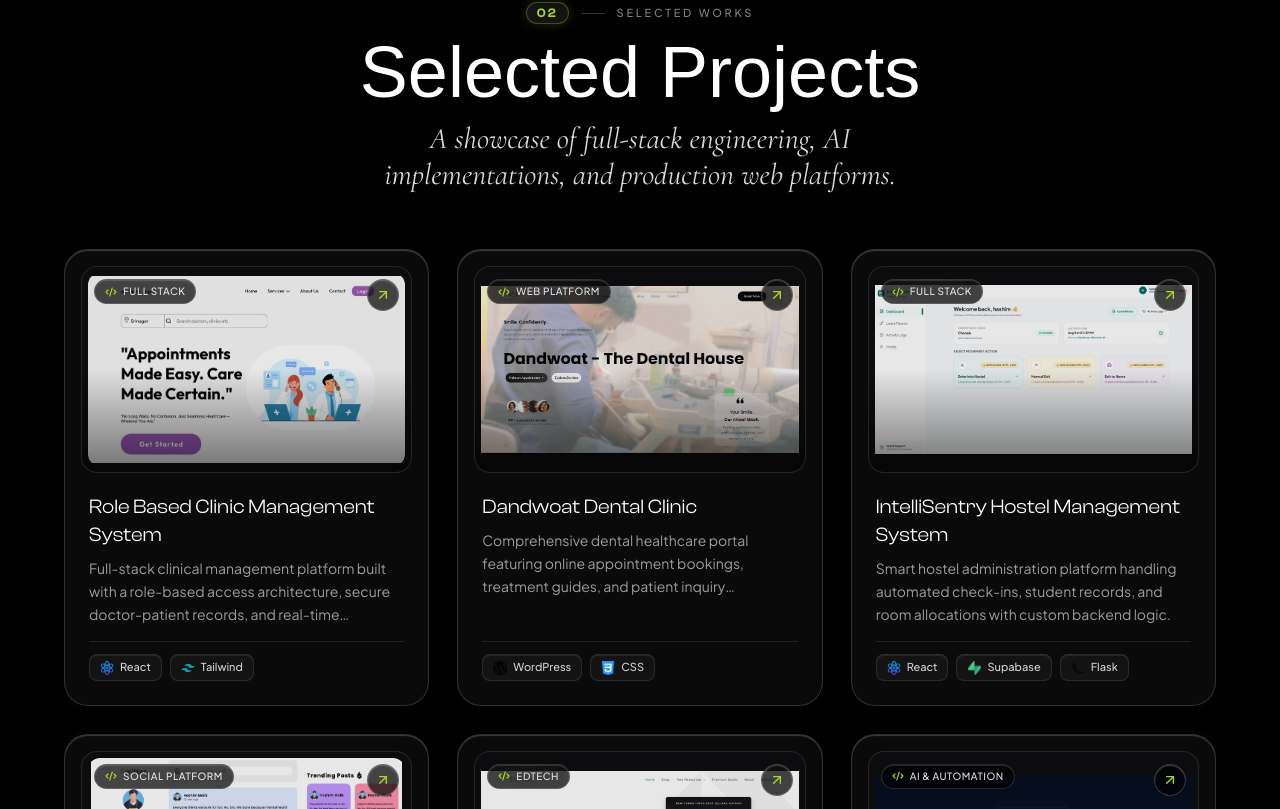
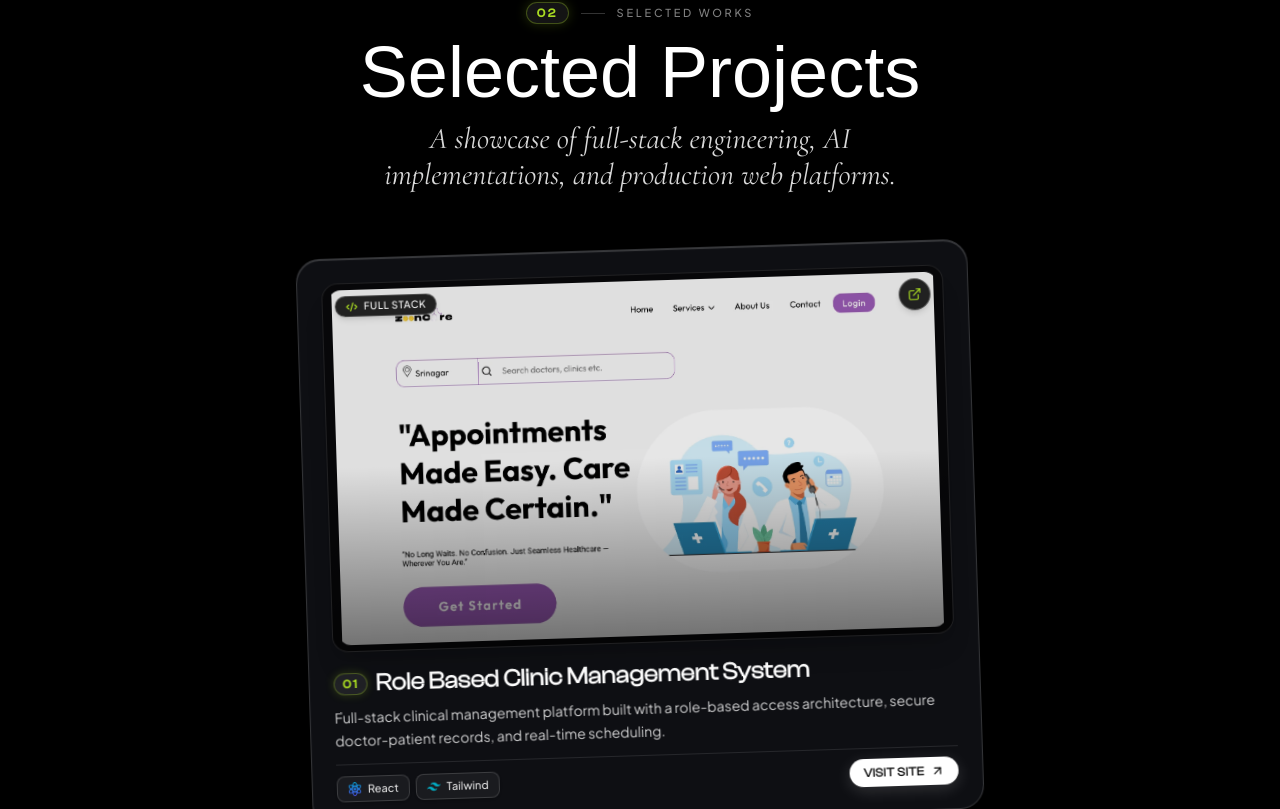
Before and after one commit to Hashimmalik46/My-Portfolio, a React (Vite) app: page / in a window 1280 px wide. Shown: the part 1991-2800 px from the top of the page. Built offline with nearby package versions, Linux system fonts and the light colour scheme; a web font is replaced by a local one.

Commit message:
design changes

```diff
--- a/src/components/Projects.jsx
+++ b/src/components/Projects.jsx
@@ -1,4 +1,5 @@
-import { ArrowUpRight, Code2 } from "lucide-react";
+import { useRef, useState } from "react";
+import { ArrowUpRight, Code2, ExternalLink } from "lucide-react";
 import { motion } from "motion/react";
 
 const projects = [
@@ -75,7 +76,7 @@ const projects = [
     link: "#",
   },
   {
-    title: "Safee School Bus Tracker",
+    title: "Safe School Bus Tracker",
     img: "/gallery/bus.webp",
     category: "Real-Time Tracking",
     short_desc:
@@ -89,11 +90,137 @@ const projects = [
   },
 ];
 
+function StackingCard({ project, index, total }) {
+  const containerRef = useRef(null);
+  const [isExpanded, setIsExpanded] = useState(false);
+
+  // Curvy organic rotation deck angles
+  const angles = [-1.8, 1.6, -1.4, 1.8, -1.5, 1.4, -1.6];
+  const angle = angles[index % angles.length];
+
+  const isLongDesc = project.short_desc && project.short_desc.length > 180;
+
+  return (
+    <div
+      ref={containerRef}
+      className="sticky top-24 sm:top-28 w-full max-w-xl sm:max-w-2xl mx-auto mb-20 sm:mb-28 md:mb-36 last:mb-0"
+      style={{
+        zIndex: index + 10,
+      }}
+    >
+      <div
+        className="group relative w-full rounded-3xl bg-[#0e0f13] hover:bg-[#121319] border border-white/15 hover:border-pAccent/40 p-4 sm:p-6 shadow-[0_20px_50px_rgba(0,0,0,0.85),inset_0_1px_1px_rgba(255,255,255,0.2)] hover:shadow-[0_30px_70px_rgba(0,0,0,0.95),0_0_30px_rgba(168,218,34,0.12)] transition-all duration-300 flex flex-col gap-4 will-change-transform origin-center hover:scale-[1.02] hover:!rotate-0"
+        style={{
+          transform: `rotate(${angle}deg)`,
+          WebkitFontSmoothing: "antialiased",
+          MozOsxFontSmoothing: "grayscale",
+        }}
+      >
+        {/* Top: Card Image Container */}
+        <a
+          href={project.link}
+          target="_blank"
+          rel="noreferrer"
+          className="relative block w-full aspect-[16/9] sm:aspect-[16/9.5] rounded-2xl overflow-hidden bg-[#070709] border border-white/10 group-hover:border-pAccent/30 p-1.5 transition-colors duration-300 shadow-xl cursor-pointer"
+        >
+          <img
+            src={project.img}
+            alt={project.title}
+            className="w-full h-full object-contain rounded-xl opacity-90 group-hover:opacity-100 group-hover:scale-[1.02] transition-transform duration-500"
+          />
+          <div className="absolute inset-0 bg-gradient-to-t from-black/50 via-transparent to-transparent pointer-events-none rounded-xl" />
+
+          {/* Top-Left: Category Tag with Code Icon */}
+          <div className="absolute top-3 left-3 flex items-center gap-1.5 px-2.5 py-0.5 rounded-full bg-black/85 border border-white/20 shadow-md">
+            <Code2 className="w-3 h-3 text-pAccent shrink-0" strokeWidth={2.2} />
+            <span className="text-[10px] font-jakarta uppercase tracking-wider text-white font-medium">
+              {project.category}
+            </span>
+          </div>
+
+          {/* Top-Right: Glassmorphic External Link Badge */}
+          <div className="absolute top-3 right-3 w-7 h-7 sm:w-8 sm:h-8 rounded-full bg-black/85 border border-white/25 flex items-center justify-center text-pAccent group-hover:bg-pAccent group-hover:text-black group-hover:border-pAccent transition-all duration-300 shadow-md">
+            <ExternalLink className="w-3.5 h-3.5 group-hover:scale-110 transition-transform" />
+          </div>
+        </a>
+
+        {/* Bottom: Card Content, Metadata, Tech Stack & CTA */}
+        <div className="flex flex-col gap-3">
+          <div className="flex flex-col gap-1.5">
+            <div className="flex items-center gap-2">
+              <span className="font-clashM text-xs px-2 py-0.5 rounded-full bg-white/[0.08] text-pAccent border border-pAccent/30 tracking-[0.15em] uppercase font-bold shadow-[0_0_10px_rgba(168,218,34,0.2)]">
+                0{index + 1}
+              </span>
+              <h3 className="font-clash text-lg sm:text-xl md:text-2xl font-semibold text-white group-hover:text-pAccent transition-colors duration-300 truncate">
+                {project.title}
+              </h3>
+            </div>
+
+            <div className="text-xs sm:text-sm text-white/80 leading-relaxed font-jakarta">
+              <span>
+                {isLongDesc && !isExpanded
+                  ? `${project.short_desc.slice(0, 170)}...`
+                  : project.short_desc}
+              </span>
+              {isLongDesc && (
+                <button
+                  type="button"
+                  onClick={(e) => {
+                    e.preventDefault();
+                    e.stopPropagation();
+                    setIsExpanded(!isExpanded);
+                  }}
+                  className="inline-block ml-1.5 font-semibold text-pAccent hover:text-white transition-colors cursor-pointer text-xs underline decoration-pAccent/50 hover:decoration-white"
+                >
+                  {isExpanded ? "Show less" : "Read more"}
+                </button>
+              )}
+            </div>
+          </div>
+
+          {/* Bottom Row: Tech Stack Pills & Visit CTA */}
+          <div className="flex flex-wrap items-center justify-between gap-3 pt-2.5 border-t border-white/10">
+            {/* Tech Stack Pills */}
+            <div className="flex flex-wrap items-center gap-1.5">
+              {project.tags.map((tag) => (
+                <div
+                  key={tag.id}
+                  className="flex items-center gap-1.5 text-[11px] font-jakarta text-white/85 bg-white/[0.05] hover:bg-white/[0.1] border border-white/15 hover:border-white/30 hover:text-white px-2.5 py-1 rounded-lg transition-colors duration-200 shadow-sm"
+                >
+                  <img
+                    src={tag.img}
+                    alt={tag.tag}
+                    className="w-3.5 h-3.5 object-contain"
+                  />
+                  <span className="font-medium">{tag.tag}</span>
+                </div>
+              ))}
+            </div>
+
+            {/* Visit Project CTA */}
+            {project.link && project.link !== "#" && (
+              <a
+                href={project.link}
+                target="_blank"
+                rel="noreferrer"
+                className="inline-flex items-center gap-1.5 px-3.5 py-1.5 rounded-full bg-white hover:bg-pAccent text-black font-clash font-bold text-xs uppercase tracking-wider hover:scale-105 active:scale-95 transition-all duration-200 shadow-[0_4px_16px_rgba(255,255,255,0.15)] shrink-0 cursor-pointer"
+              >
+                <span>Visit Site</span>
+                <ArrowUpRight className="w-3.5 h-3.5" />
+              </a>
+            )}
+          </div>
+        </div>
+      </div>
+    </div>
+  );
+}
+
 function Projects() {
   return (
     <section
       id="Projects"
-      className="relative w-full min-h-screen flex flex-col items-center justify-center px-6 md:px-16 py-28 z-10 text-white"
+      className="relative w-full flex flex-col items-center justify-center px-6 md:px-16 pt-28 pb-36 z-10 text-white"
     >
       <div className="max-w-6xl w-full flex flex-col gap-14">
         {/* Section Header */}
@@ -125,81 +252,15 @@ function Projects() {
           </p>
         </motion.div>
 
-        {/* Project Cards Grid */}
-        <div className="grid grid-cols-1 md:grid-cols-2 lg:grid-cols-3 gap-7">
+        {/* Stacking Cards Deck Container */}
+        <div className="relative w-full flex flex-col items-center">
           {projects.map((project, index) => (
-            <motion.a
+            <StackingCard
               key={index}
-              href={project.link}
-              target="_blank"
-              rel="noreferrer"
-              initial={{ opacity: 0, y: 40 }}
-              whileInView={{ opacity: 1, y: 0 }}
-              viewport={{ once: true, margin: "-40px" }}
-              transition={{
-                duration: 0.6,
-                delay: (index % 3) * 0.12,
-                ease: [0.22, 1, 0.36, 1],
-              }}
-              whileHover={{
-                y: -6,
-                scale: 1.015,
-                transition: { type: "spring", stiffness: 400, damping: 25 },
-              }}
-              className="group relative flex flex-col rounded-3xl overflow-hidden bg-white/[0.04] hover:bg-white/[0.08] backdrop-blur-2xl backdrop-saturate-[180%] border border-white/15 hover:border-pAccent/40 p-4 transition-colors duration-200 shadow-[0_8px_32px_0_rgba(0,0,0,0.37),inset_0_1px_1px_0_rgba(255,255,255,0.2)] hover:shadow-[0_20px_50px_rgba(0,0,0,0.6),0_0_30px_rgba(168,218,34,0.12)] flex-1 justify-between"
-            >
-              {/* Card Image Container */}
-              <div className="relative w-full aspect-[16/10] rounded-2xl overflow-hidden bg-[#0c0c0e] border border-white/10 group-hover:border-pAccent/30 flex items-center justify-center p-1.5 transition-colors duration-300">
-                <img
-                  src={project.img}
-                  alt={project.title}
-                  className="w-full h-full object-contain rounded-xl opacity-90 group-hover:opacity-100 transition-opacity duration-300"
-                />
-                <div className="absolute inset-0 bg-gradient-to-t from-black/50 via-transparent to-transparent pointer-events-none rounded-xl" />
-
-                {/* Top-Left: Category Tag with Code Icon */}
-                <div className="absolute top-3 left-3 flex items-center gap-1.5 px-2.5 py-1 rounded-full bg-black/70 backdrop-blur-xl border border-white/15 shadow-[inset_0_1px_1px_rgba(255,255,255,0.15)]">
-                  <Code2 className="w-3 h-3 text-pAccent shrink-0" strokeWidth={2.2} />
-                  <span className="text-[10px] font-jakarta uppercase tracking-wider text-white/85 font-medium">
-                    {project.category}
-                  </span>
-                </div>
-
-                {/* Top-Right: Glassmorphic Arrow Badge in Lime */}
-                <div className="absolute top-3 right-3 w-8 h-8 rounded-full bg-black/70 backdrop-blur-xl border border-white/20 flex items-center justify-center text-pAccent group-hover:bg-pAccent group-hover:text-black group-hover:border-pAccent transition-all duration-300 shadow-[inset_0_1px_1px_rgba(255,255,255,0.2)]">
-                  <ArrowUpRight className="w-4 h-4 group-hover:translate-x-0.5 group-hover:-translate-y-0.5 transition-transform" />
-                </div>
-              </div>
-
-              {/* Card Content */}
-              <div className="flex flex-col flex-1 justify-between gap-4 p-2 pt-5">
-                <div>
-                  <h3 className="font-clash text-lg md:text-xl font-medium text-white group-hover:text-pAccent transition-colors duration-300">
-                    {project.title}
-                  </h3>
-                  <p className="font-jakarta text-xs md:text-sm text-white/60 line-clamp-3 leading-relaxed mt-2">
-                    {project.short_desc}
-                  </p>
-                </div>
-
-                {/* Minimalist Tech Badges */}
-                <div className="flex flex-wrap items-center gap-2 pt-3 border-t border-white/10">
-                  {project.tags.map((tag) => (
-                    <div
-                      key={tag.id}
-                      className="flex items-center gap-1.5 text-[11px] font-jakarta text-white/80 bg-white/[0.04] hover:bg-white/[0.08] border border-white/10 hover:border-white/25 hover:text-white px-2.5 py-1 rounded-lg transition-colors duration-200 shadow-[inset_0_1px_0.5px_rgba(255,255,255,0.08)]"
-                    >
-                      <img
-                        src={tag.img}
-                        alt={tag.tag}
-                        className="w-3.5 h-3.5 object-contain"
-                      />
-                      <span className="font-medium">{tag.tag}</span>
-                    </div>
-                  ))}
-                </div>
-              </div>
-            </motion.a>
+              project={project}
+              index={index}
+              total={projects.length}
+            />
           ))}
         </div>
       </div>
```
